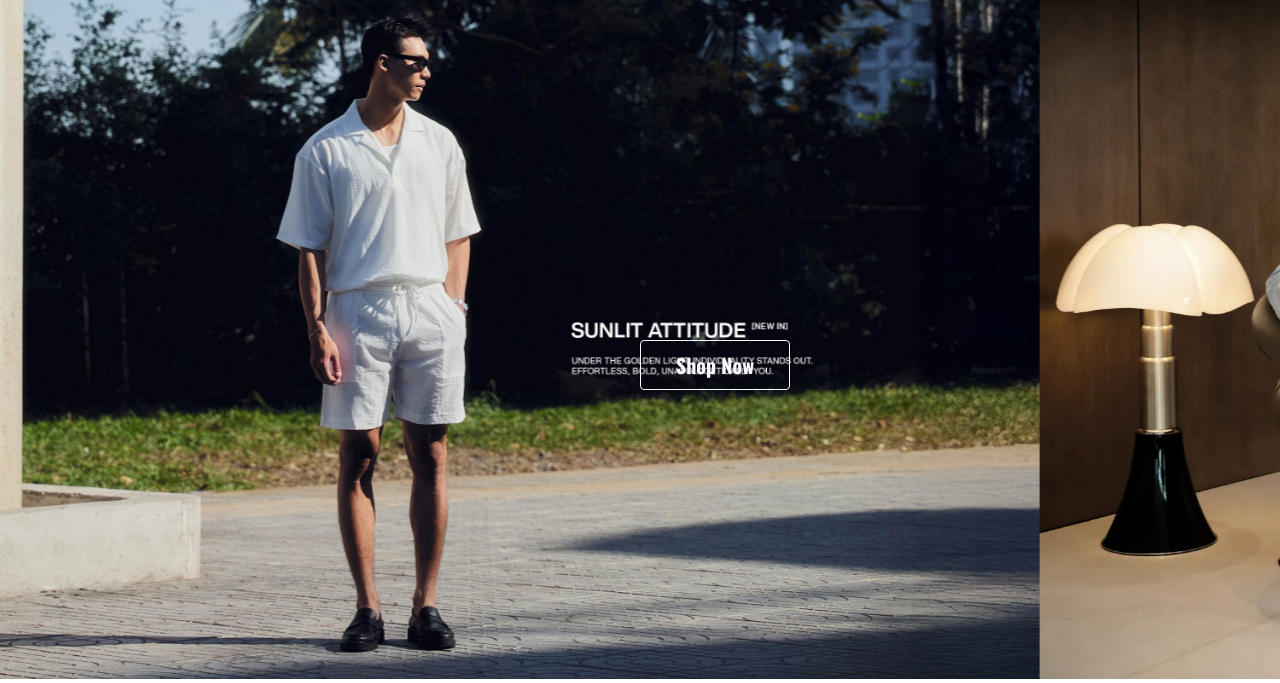
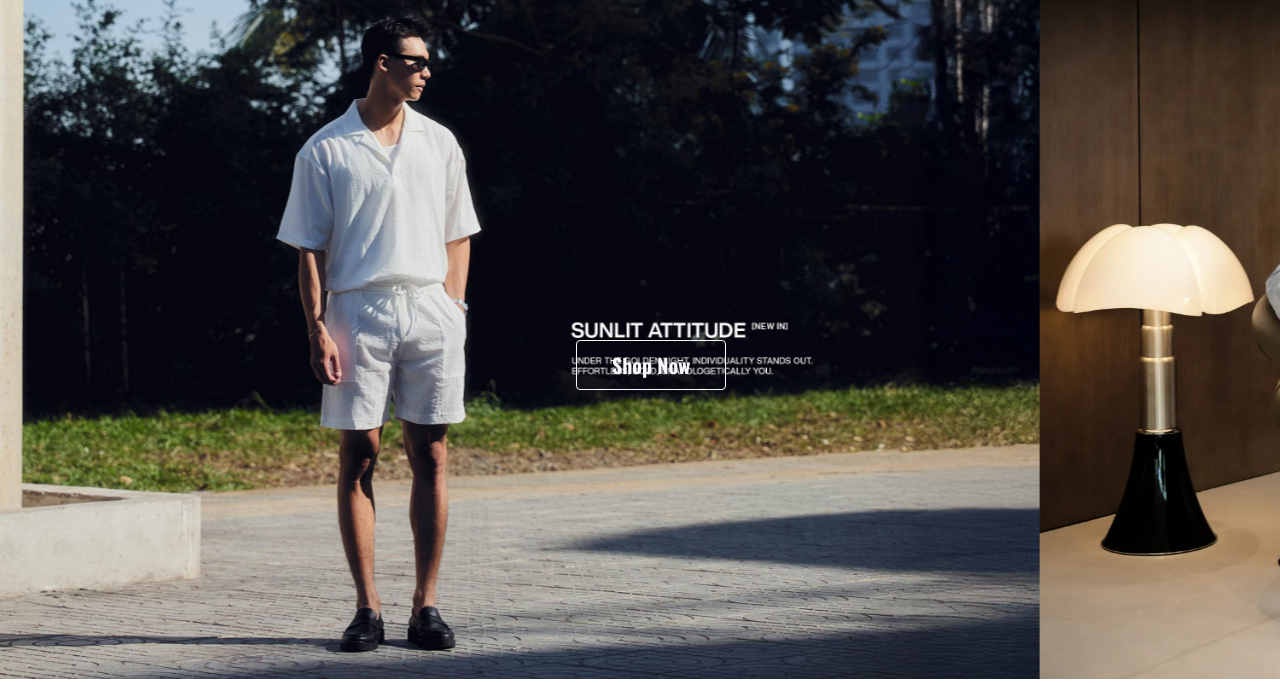
Before and after one commit to vinh047/Webbanquanao, a PHP site: page / in a window 1280 px wide. Shown: the top 683 px of the page. Run offline with PHP 8.4, Linux system fonts and the light colour scheme.

Commit message:
edit ti hehe

```diff
--- a/assets/css/slide.css
+++ b/assets/css/slide.css
@@ -78,3 +78,9 @@
         padding-right: 0;
     }
 }
+
+.centerbutton
+{
+    top:50% !important;
+    left: 45% !important;
+}
--- a/index.html
+++ b/index.html
@@ -20,7 +20,7 @@
             <img src="./assets/img/banner/banner1.jpg" alt="banner 1" class="img-fluid slide-img">
             <img src="./assets/img/banner/banner3.jpg" alt="banner 3" class="img-fluid slide-img">
         </div>
-        <div class="position-absolute top-50 start-50">
+        <div class="position-absolute centerbutton">
             <a href="./layout/product.html" class="btn btn-outline-light rounded-0 fs-5 d-flex align-items-center justify-content-center effect-theloai rounded-1 fw-bold" style="width:150px;height: 50px;">
                 Shop Now
             </a>
```
